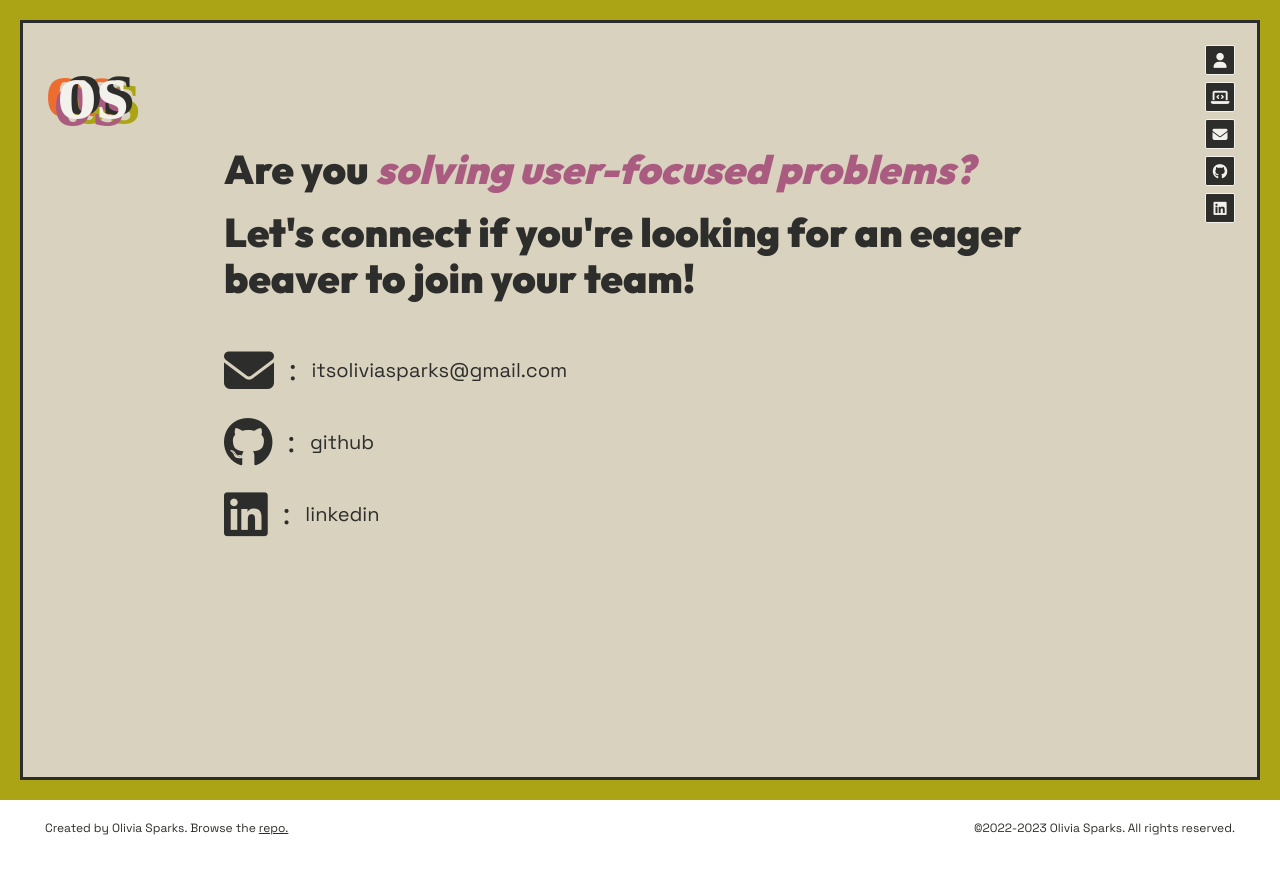
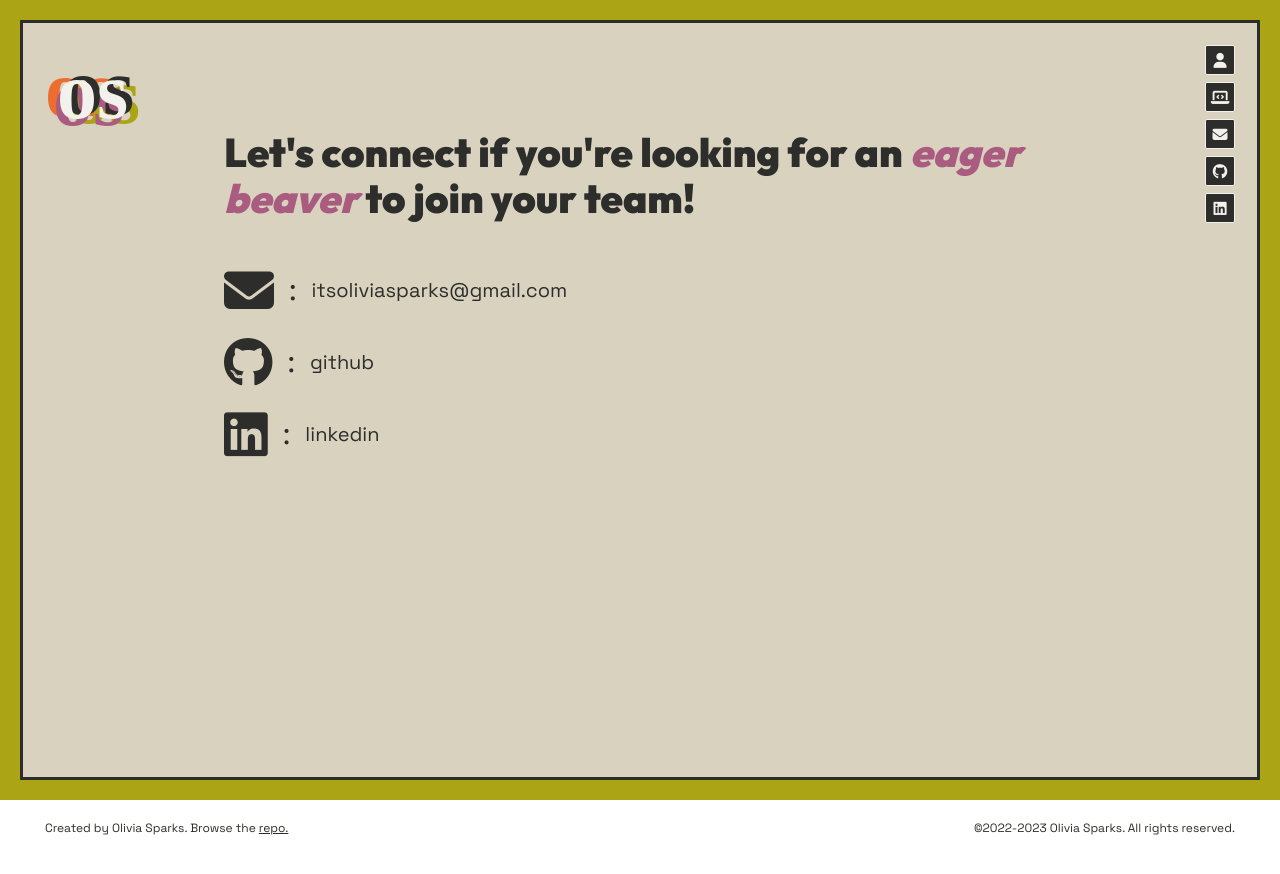
Before and after one commit to itsoliviasparks/itsoliviasparks-portfolio, a React (Create React App) app: page /contact in a window 1280 px wide. Shown: the top 874 px of the page. Built offline with nearby package versions, Linux system fonts and the light colour scheme; a web font is replaced by a local one.

Commit message:
updated wording on contact page, updated alt text on project page for jacket image

```diff
--- a/src/Components/Contact.js
+++ b/src/Components/Contact.js
@@ -9,10 +9,7 @@ const Contact = () => {
     return (
         <section className="contact wrapper">
             <h2>
-                <span>
-                    Are you <em>solving user-focused problems?</em>
-                </span>
-                Let's connect if you're looking for an eager beaver to join your team!
+                Let's connect if you're looking for an <em>eager beaver</em> to join your team!
             </h2>
             <ul>
                 {
--- a/src/Components/Projects.js
+++ b/src/Components/Projects.js
@@ -14,7 +14,8 @@ const Projects = () => {
                     projects.map((project) => {
                         return (
                             <li key={project.id}>
-                                <img src={project.headerPhoto} alt={`Screenshot of "${project.name}" website on a MacBook & iPhone`} title={`Screenshot of "${project.name}" website on a MacBook & iPhone`} />
+                                <img src={project.headerPhoto}
+                                    alt={project.notTech ? project.imgDesc : `Screenshot of "${project.name}" website on a MacBook & iPhone`} />
                                 <div className="show-links">
                                     <div className="project-desc">
                                         <div className="title">
--- a/src/assets/projects.js
+++ b/src/assets/projects.js
@@ -161,6 +161,8 @@ const projects = [
         links: [
             { name: "Learn More", link: "/tech-design-work", color: "blue" },
         ],
+        notTech: true,
+        imgDesc: "Nine mens winter jackets hung up in rainbow order",
         done: true
     }
 ];
```
Also changed, not shown: public/index.html (+1 -1 lines).
